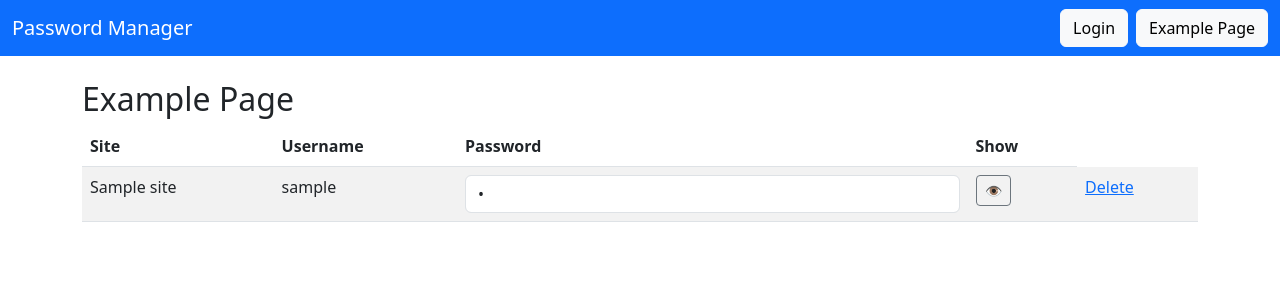
After one commit to Arifrei/password-manager, a Flask app: template templates/example.html in a window 1280 px wide. The commit adds this page. Shown: the top 300 px of the page. Run offline with Flask 3, Linux system fonts and the light colour scheme; the template is opened without the code that fills it: most values are stand-ins (such as "Sample title", 1, 10 or a date in 2020); parts of the project's set-up code (start-up, migrations or seed data) failed here and were passed over.

Commit message:
Added example page

```diff
--- a/main.py
+++ b/main.py
@@ -50,7 +50,7 @@ class Passwords(db.Model):
     __tablename__ = "passwords"
     id: Mapped[int] = mapped_column(Integer, primary_key=True)
     user_id: Mapped[int] = mapped_column(ForeignKey("users.id"))
-    site: Mapped[str] = mapped_column(String, nullable=False, unique=True)
+    site: Mapped[str] = mapped_column(String, nullable=False)
     username: Mapped[str] = mapped_column(String, nullable=False)
     password: Mapped[str] = mapped_column(LargeBinary, nullable=False)
     user: Mapped["Users"] = relationship(back_populates="passwords")
@@ -110,13 +110,15 @@ def home():
 def add_password():
     if request.method == "POST":
         form = request.form
-        exists = db.session.execute(db.select(Passwords).where(Passwords.site == form['site'])).scalar()
-        if "generate" in form:
+        action = form.get("action")
+        if action == "generate":
             password = pass_generator()
+            print(password)
             return render_template('add.html', password=password)
-        elif exists:
-            flash('The site/app you entered is already registered.')
-        else:
+        elif action == "save":
+            entries = db.session.execute(db.select(Passwords).where(Passwords.user_id == current_user.id)).scalars().all()
+            if any(entry.site == form['site'] for entry in entries):
+                flash('The site/app you entered is already registered.')
             new_entry = Passwords(
                 site=form['site'],
                 username=form['username'],
@@ -128,21 +130,8 @@ def add_password():
             return redirect(url_for('home'))
     return render_template('add.html')
 
-# @app.route("/edit-entry/<int:entry_id>", methods=["GET", "POST"])
-# def edit_entry(entry_id):
-#     post = db.get_or_404(Passwords, entry_id)
-#
-#     if edit_form.validate_on_submit():
-#         post.title = edit_form.title.data
-#         post.subtitle = edit_form.subtitle.data
-#         post.img_url = edit_form.img_url.data
-#         post.author = current_user
-#         post.body = edit_form.body.data
-#         db.session.commit()
-#         return redirect(url_for("show_post", post_id=post.id))
-#     return render_template("make-post.html", form=edit_form, is_edit=True)
-
 @app.route("/delete/<int:entry_id>")
+@login_required
 def delete_entry(entry_id):
     entry_to_delete = db.get_or_404(Passwords, entry_id)
     db.session.delete(entry_to_delete)
@@ -155,9 +144,16 @@ def logout():
     logout_user()
     return redirect(url_for('welcome'))
 
-letters = ['a', 'b', 'c', 'd', 'e', 'f', 'g', 'h', 'i', 'j', 'k', 'l', 'm', 'n', 'o', 'p', 'q', 'r', 's', 't', 'u', 'v', 'w', 'x', 'y', 'z', 'A', 'B', 'C', 'D', 'E', 'F', 'G', 'H', 'I', 'J', 'K', 'L', 'M', 'N', 'O', 'P', 'Q', 'R', 'S', 'T', 'U', 'V', 'W', 'X', 'Y', 'Z']
-numbers = ['0', '1', '2', '3', '4', '5', '6', '7', '8', '9']
-symbols = ['!', '#', '$', '%', '&', '(', ')', '*', '+']
+@app.route("/example")
+def example():
+    info = db.session.execute(db.select(Passwords).where(Passwords.user_id == 1)).scalars().all()
+    password_list = [cipher.decrypt(p.password).decode() for p in info]
+    data = list(zip(info, password_list))
+    return render_template('example.html', data=data)
+
+letters = list("abcdefghijklmnopqrstuvwxyzABCDEFGHIJKLMNOPQRSTUVWXYZ")
+numbers = list("0123456789")
+symbols = list("!#$%&()*+")
 
 def pass_generator():
     password_list = []
--- a/templates/base.html
+++ b/templates/base.html
@@ -8,18 +8,28 @@
 </head>
 <body>
   <nav class="navbar navbar-expand-lg navbar-dark bg-primary mb-4">
-    <div class="container">
+    <div class="container-fluid">
       <a class="navbar-brand" href="{{ url_for('home') }}">Password Manager</a>
-      <div>
-        <a class="btn btn-light" href="{{ url_for('add_password') }}">Add Password</a>
-      </div>
-      <div>
-        <a class="btn btn-light" href="{{ url_for('logout') }}">Logout</a>
+      <button class="navbar-toggler" type="button" data-bs-toggle="collapse" data-bs-target="#navbarNav">
+        <span class="navbar-toggler-icon"></span>
+      </button>
+      <div class="collapse navbar-collapse justify-content-end" id="navbarNav">
+        <div class="d-flex gap-2">
+          {% if not current_user.is_authenticated: %}
+            <a class="btn btn-light" href="{{ url_for('login') }}">Login</a>
+            <a class="btn btn-light" href="{{ url_for('example') }}">Example Page</a>
+          {% else: %}
+            <a class="btn btn-light" href="{{ url_for('home') }}">Home</a>
+            <a class="btn btn-light" href="{{ url_for('add_password') }}">Add Password</a>
+            <a class="btn btn-light" href="{{ url_for('logout') }}">Logout</a>
+          {% endif %}
+        </div>
       </div>
     </div>
   </nav>
   <div class="container">
     {% block content %}{% endblock %}
   </div>
+  <script src="https://cdn.jsdelivr.net/npm/bootstrap@5.3.0/dist/js/bootstrap.bundle.min.js"></script>
 </body>
 </html>
--- /dev/null
+++ b/templates/example.html
@@ -0,0 +1,52 @@
+{% extends 'base.html' %}
+
+{% block content %}
+<h2>Example Page</h2>
+
+<table class="table table-striped">
+  <thead>
+    <tr>
+      <th>Site</th>
+      <th>Username</th>
+      <th>Password</th>
+      <th>Show</th>
+    </tr>
+  </thead>
+  <tbody>
+    {% for entry, password in data %}
+    <tr>
+      <td>{{ entry.site }}</td>
+      <td>{{ entry.username }}</td>
+      <td>
+        <input type="password" class="form-control password-field" value="{{ password }}" readonly>
+      </td>
+      <td>
+        <button type="button" class="btn btn-sm btn-outline-secondary toggle-btn">👁</button>
+      </td>
+      <td>
+        <a href="{{ url_for('delete_entry', entry_id=entry.id) }}">Delete</a>
+      </td>
+    </tr>
+    {% endfor %}
+  </tbody>
+</table>
+
+<script>
+  document.addEventListener('DOMContentLoaded', function () {
+    const toggleButtons = document.querySelectorAll('.toggle-btn');
+
+    toggleButtons.forEach(function (btn) {
+      btn.addEventListener('click', function () {
+        const passwordInput = this.closest('tr').querySelector('.password-field');
+        if (passwordInput.type === 'password') {
+          passwordInput.type = 'text';
+          this.textContent = '🙈';
+        } else {
+          passwordInput.type = 'password';
+          this.textContent = '👁';
+        }
+      });
+    });
+  });
+</script>
+{% endblock %}
```
Also changed, not shown: data.json (added, +10 -0 lines), templates/add.html (+19 -12 lines), logo2.png (added), test.py (added).
